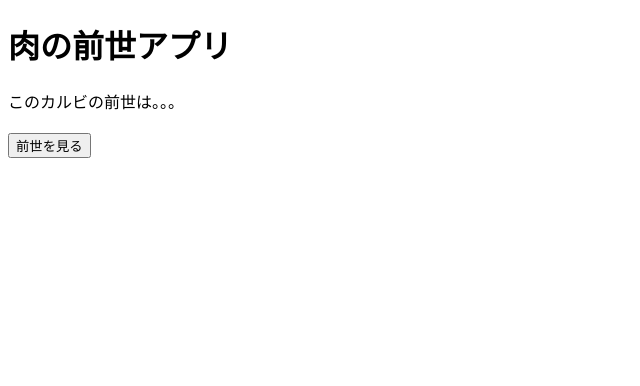
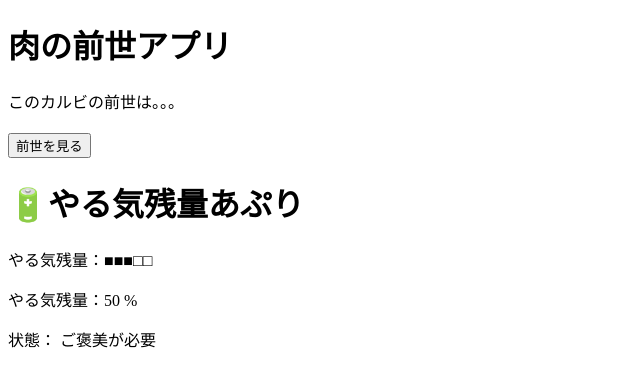
Before and after one commit to mskfkd/practiceVueJs, a Vue app in the folder practice-vueJs/: page / in a window 1280 px wide. Shown: the top 386 px of the page, without its empty margins (0-640 px from the left). Built offline with nearby package versions, Linux system fonts and the light colour scheme.

Commit message:
一旦画面表示させるようにする

```diff
--- a/practice-vueJs/src/App.vue
+++ b/practice-vueJs/src/App.vue
@@ -1,6 +1,8 @@
 <script setup>
   import MeatPastLife from './components/MeatPastLife.vue';
+import RemainingMotivation from './components/RemainingMotivation.vue';
 </script>
 <template>
   <MeatPastLife />
+  <remaining-motivation />
 </template>
--- a/practice-vueJs/src/components/RemainingMotivation.vue
+++ b/practice-vueJs/src/components/RemainingMotivation.vue
@@ -2,13 +2,13 @@
 // ① Vue から何を import するか
 // ・ユーザー操作で変わる値に必要なもの
 // ・派生状態に必要なもの
-import { ref } from 'vue';
+import { computed, ref } from 'vue';
 
 
 // ② このアプリで「中心になる状態」は何か
 // ・数値の範囲は？
 // ・なぜ ref にするのか
-
+const motivationNum = ref(50);
 
 
 // ③ 数値から導かれる「表示用の情報」は何か
@@ -16,7 +16,15 @@ import { ref } from 'vue';
 // ・バーの色
 // ・危険状態かどうか
 // → これらはなぜ computed が適しているか
-
+const importStatusDisplay = computed(()=> {
+  if (motivationNum.value >= 70) {
+    return "今ならなんでもできそう";
+  } else if (motivationNum.value >= 30) {
+    return "ご褒美が必要"
+  } else {
+    return "返事がない。しかばねのようだ。"
+  }
+});
 
 
 // ④ 状態分岐の境界値を決める
@@ -40,14 +48,16 @@ import { ref } from 'vue';
       <!-- ・危険時にだけ付く class は何か -->
       <p class="remainingMotivation">やる気残量：■■■□□
       </p>
+    <!-- ⑨ 数値と状態ラベルの表示 -->
+    <!-- ・なぜ直接計算せず、用意した値を表示するのか -->
+      <p>やる気残量：{{ motivationNum }} %</p>
+      <p>状態： {{ importStatusDisplay }}</p>
      </div>
 
   </div>
 
 
 
-    <!-- ⑨ 数値と状態ラベルの表示 -->
-    <!-- ・なぜ直接計算せず、用意した値を表示するのか -->
 
     <!-- ⑩ ユーザー操作部分 -->
     <!-- ・どの値と v-model で結びつくか -->
```
